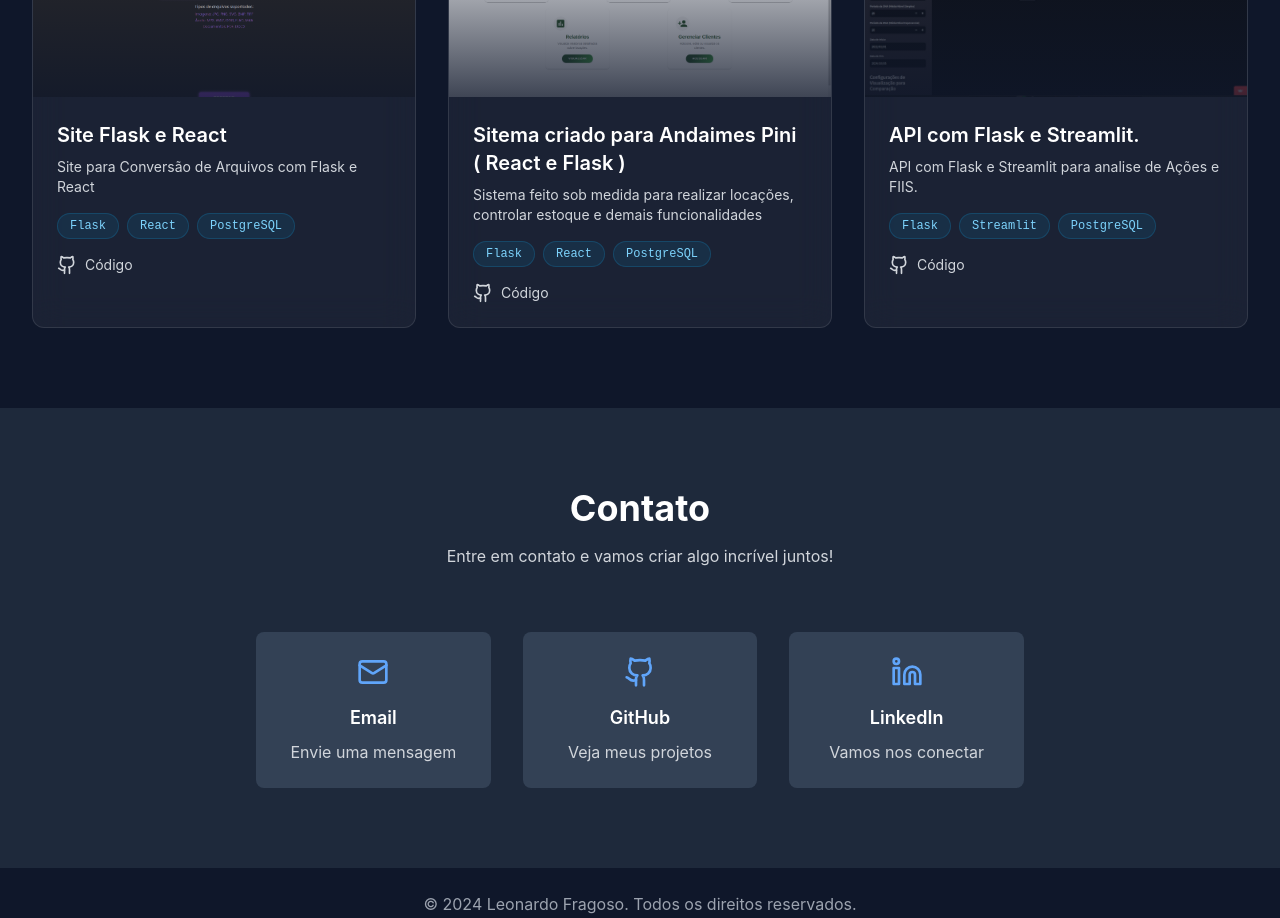
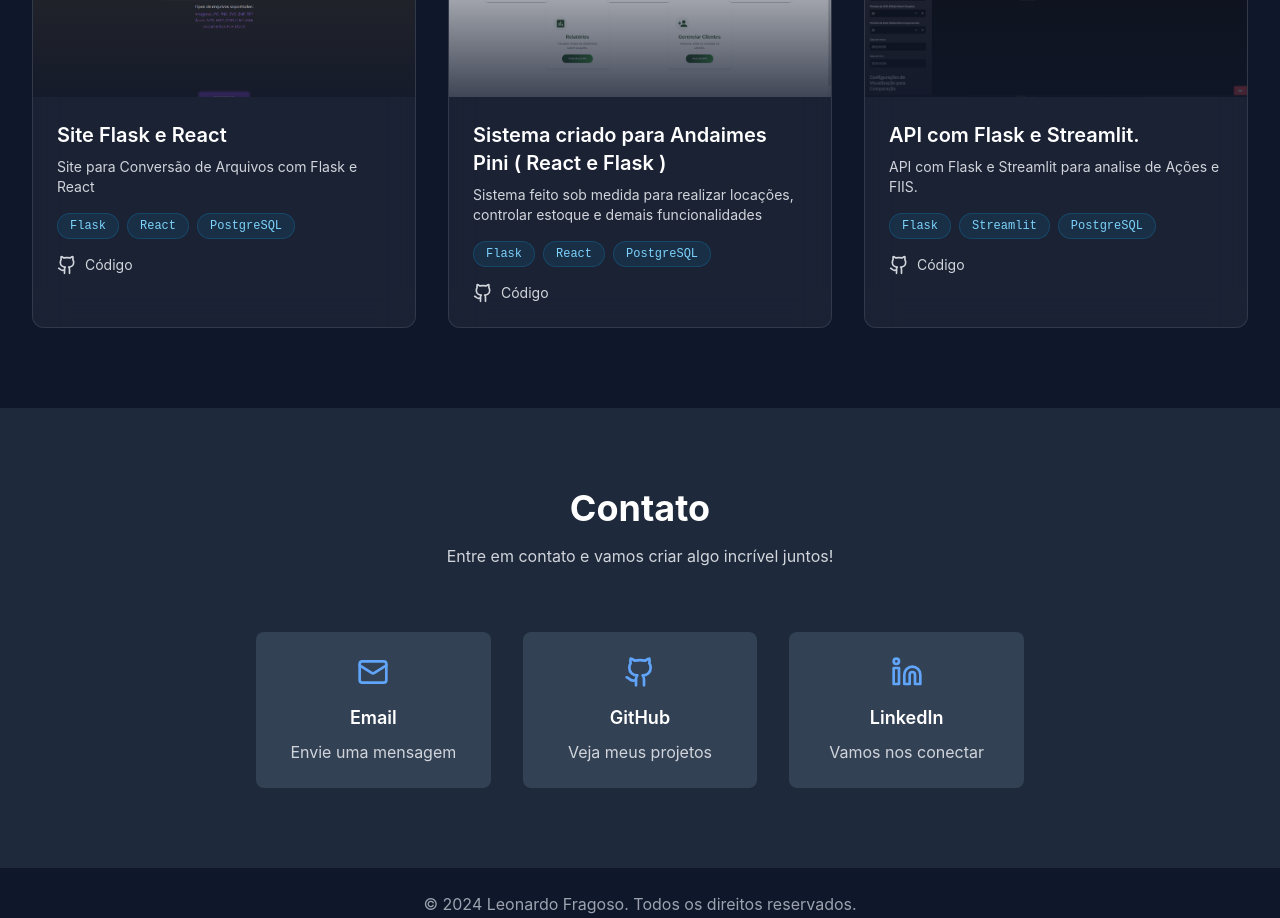
Before and after one commit to LeonardoRFragoso/Portf-lio-LeonardoFragoso-React, a React (Vite) app: page / in a window 1280 px wide. Shown: the part 2960-3878 px from the top of the page. Built offline with nearby package versions, Linux system fonts and the light colour scheme.

Commit message:
Ajustando descrição de projetos

```diff
--- a/src/components/Projects.tsx
+++ b/src/components/Projects.tsx
@@ -32,7 +32,7 @@ export default function Projects() {
       github: "https://github.com/LeonardoRFragoso/SiteConvert"
     },
     {
-      title: "Sitema criado para Andaimes Pini ( React e Flask )",
+      title: "Sistema criado para Andaimes Pini ( React e Flask )",
       description: "Sistema feito sob medida para realizar locações, controlar estoque e demais funcionalidades",
       image: "/images/project5.png",
       tags: ["Flask", "React", "PostgreSQL"],
```
